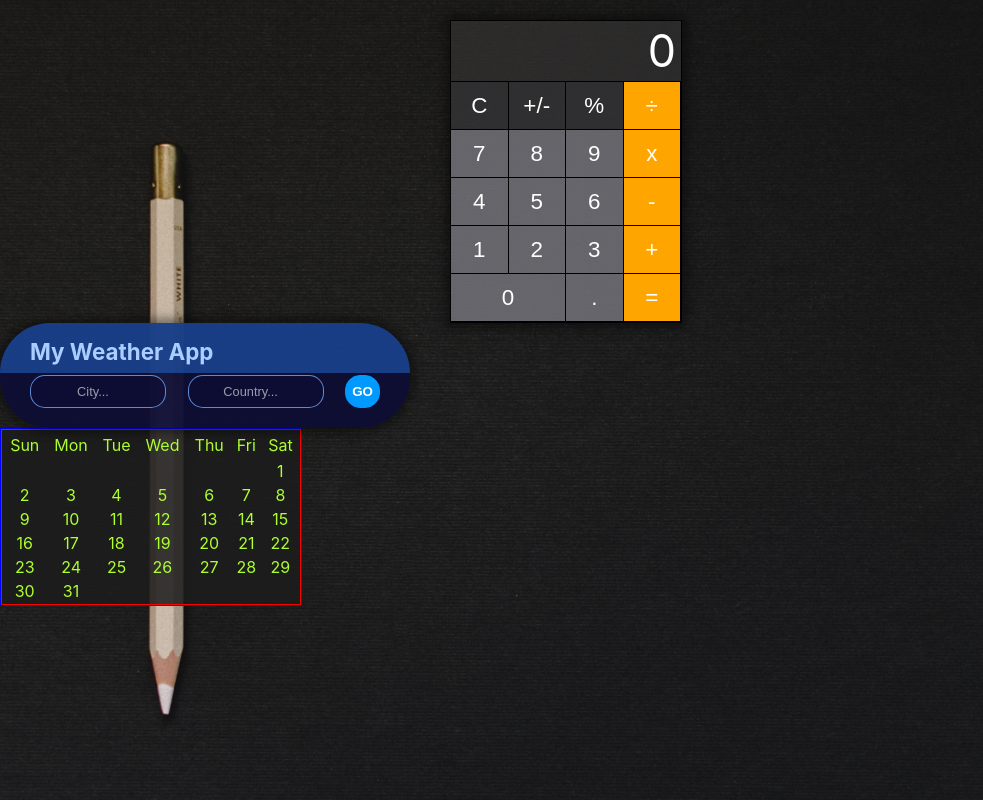
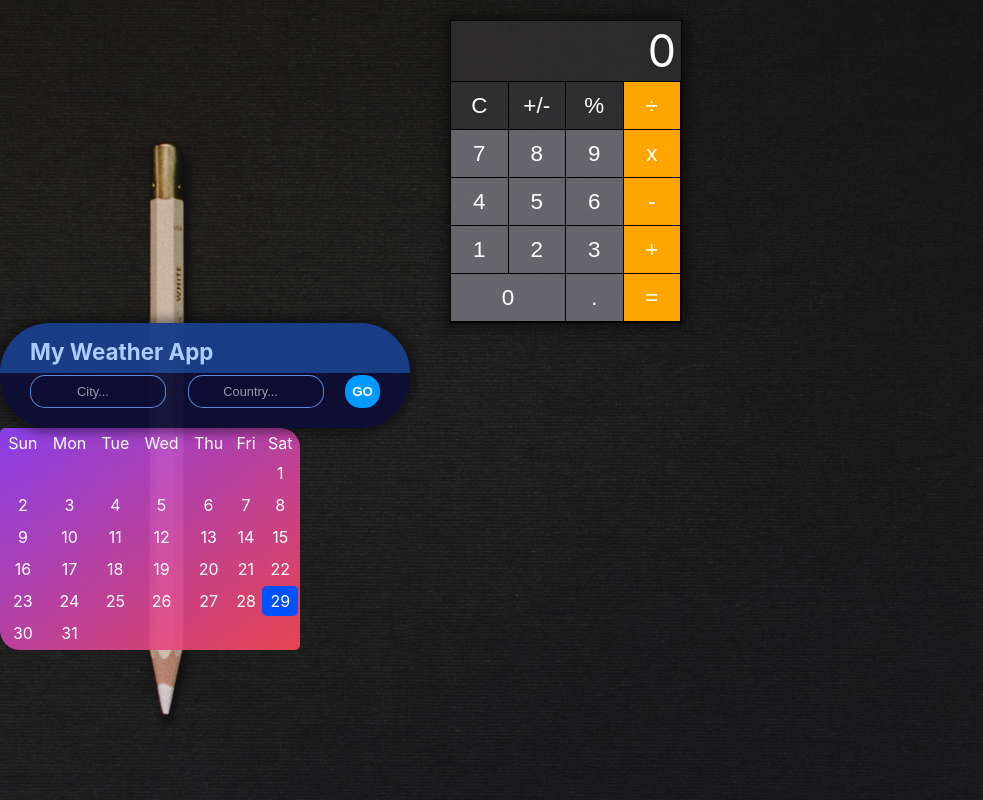
Before and after one commit to lfsalazarcruz/my-react-calculator, a React (Create React App) app in the folder my-calculator/: page / in a window 1280 px wide. Shown: the whole page, without its empty margins (0-983 px from the left). Built offline with nearby package versions, Linux system fonts and the light colour scheme.

Commit message:
Added cool style to calendar.

```diff
--- a/my-calculator/src/Components/CalendarApp/CalendarApp.css
+++ b/my-calculator/src/Components/CalendarApp/CalendarApp.css
@@ -1,14 +1,26 @@
 .calendar-app {
-    border: 1px solid blue;
     color: white;
-    /* background: rgb(255, 255, 129); */
     width: 300px;
-    background-color: rgba(29, 29, 29, 0.85);
-    color: greenyellow;
+    background-image: linear-gradient(
+        to bottom right,
+        rgba(148, 66, 255, 0.9),
+        rgba(255, 72, 87, 0.9)
+    );
+    color: white;
+    border-radius: 5px 20px 5px;
 }
 
 .calendar-app .calendar {
-    border: 1px solid red;
     width: 100%;
     text-align: center;
 }
+
+.calendar-app .calendar .current-day {
+    background-color: rgb(0, 81, 255);
+    color: white;
+    border-radius: 5px;
+}
+
+.calendar-app .calendar .day {
+    padding: 5px 1px;
+}
--- a/my-calculator/src/Components/CalendarApp/CalendarApp.js
+++ b/my-calculator/src/Components/CalendarApp/CalendarApp.js
@@ -102,7 +102,7 @@ class CalendarApp extends Component {
 						</tr>
 					</thead>
 					<tbody>
-						<tr>
+						<tr className="weekdays">
 							{weekdays}
 						</tr>
 						{trElems}
```
